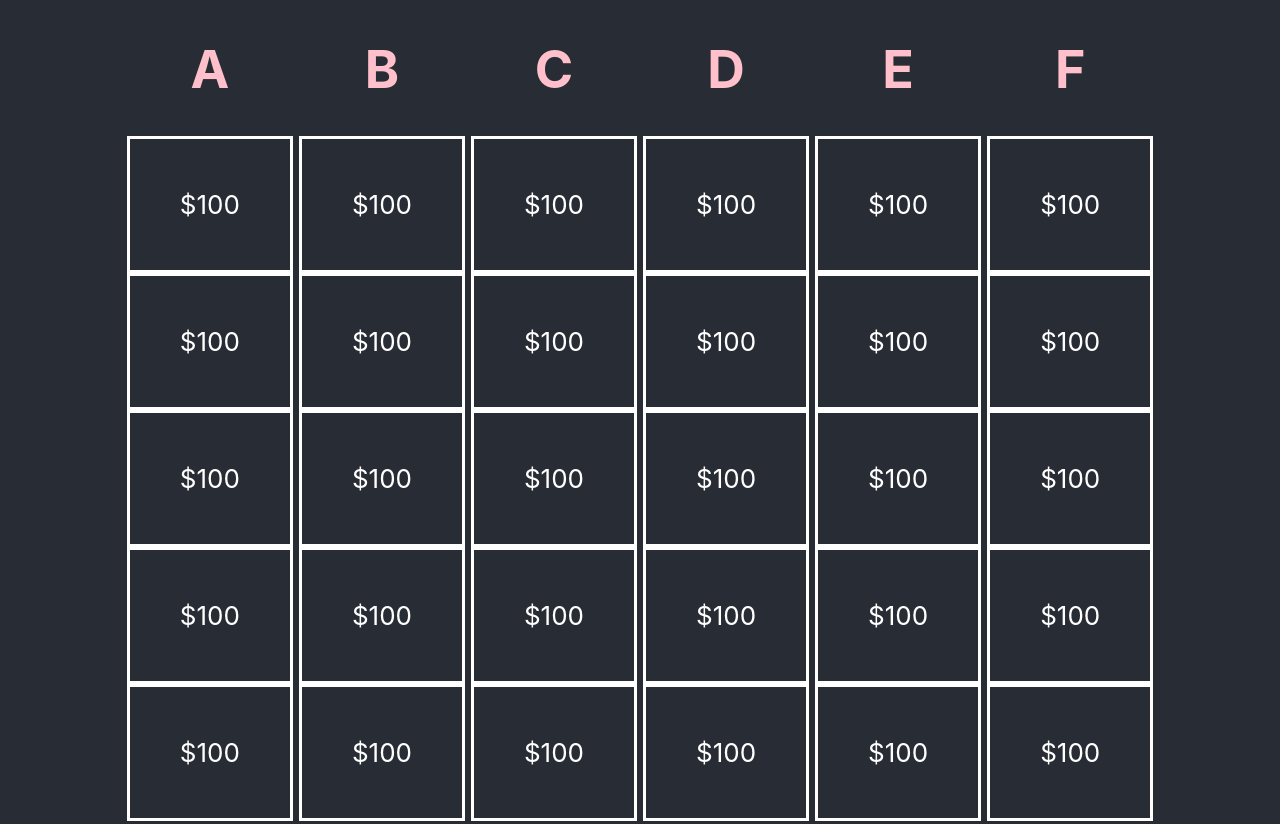
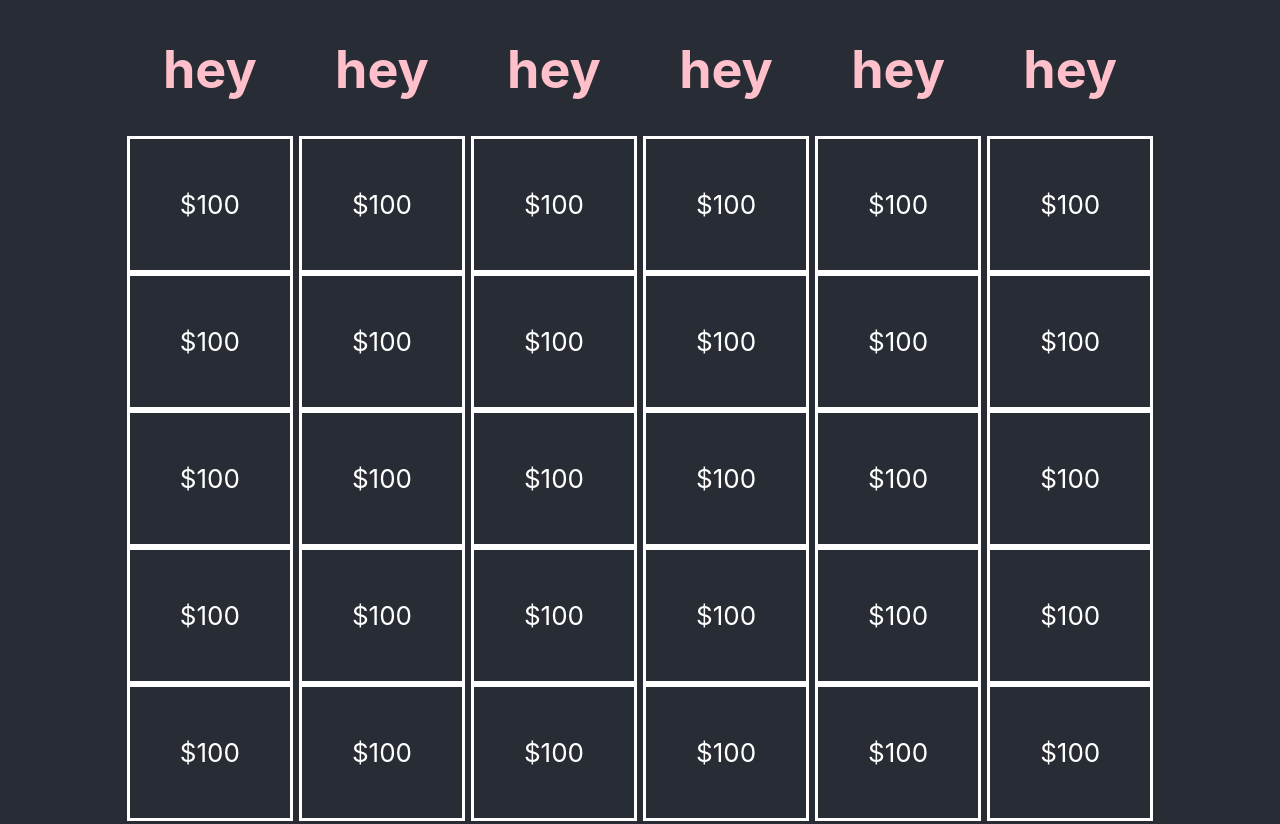
Before and after one commit to Ve33y/jeopardy, a React (Create React App) app: page / in a window 1280 px wide. Built offline with nearby package versions, Linux system fonts and the light colour scheme.

Commit message:
Working on column - class component

```diff
--- a/src/App.tsx
+++ b/src/App.tsx
@@ -7,12 +7,12 @@ function App() {
   return (
     <div className="App">
       <header className="App-header">
-        <Column category="A"/>
-        <Column category="B"/>
-        <Column category="C"/>
-        <Column category="D"/>
-        <Column category="E"/>
-        <Column category="F"/>
+        <Column />
+        <Column />
+        <Column />
+        <Column />
+        <Column />
+        <Column />
       </header>
     </div>
   );
--- a/src/components/Column.tsx
+++ b/src/components/Column.tsx
@@ -1,15 +1,26 @@
-import React from 'react';
+import React, { Component } from 'react';
 import { StyledColumn } from './Column.styled';
 import Card from './Card';
 
-type Props = {
-  category: String;
+type Props = {}
+type State = {
+  cardData: [];
 }
 
-const Column = ({ category }: Props) => {
+class Column extends Component <Props, State> {
+  constructor(props: Props){
+    super(props);
+
+    this.state = {
+      cardData: [],
+    }
+  }
+
+  render(){
+
     return (
       <StyledColumn>
-    <h1>{category}</h1>
+      <h1>hey</h1>
       <Card amount="$100"/>
       <Card amount="$100"/>
       <Card amount="$100"/>
@@ -18,5 +29,6 @@ const Column = ({ category }: Props) => {
       </StyledColumn>
     )
   }
+}
 
 export default Column;
```
Lines whose indentation alone changed are shown as unchanged.
